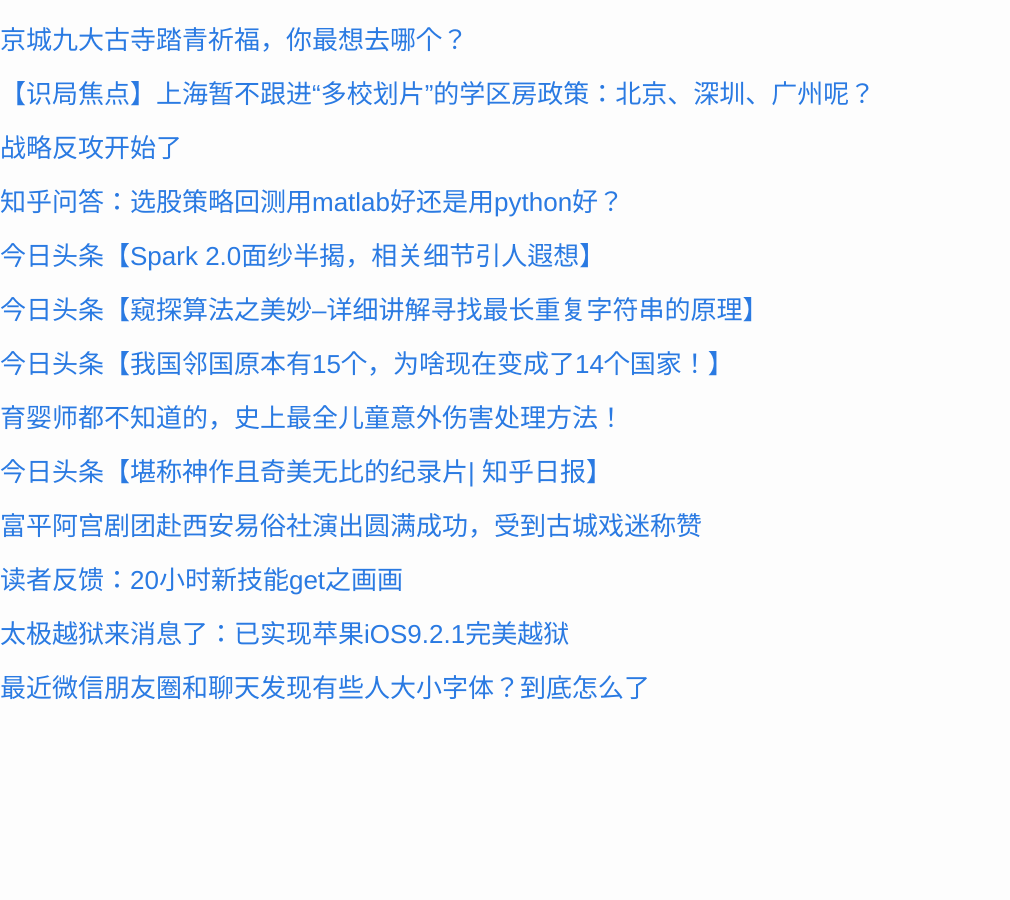
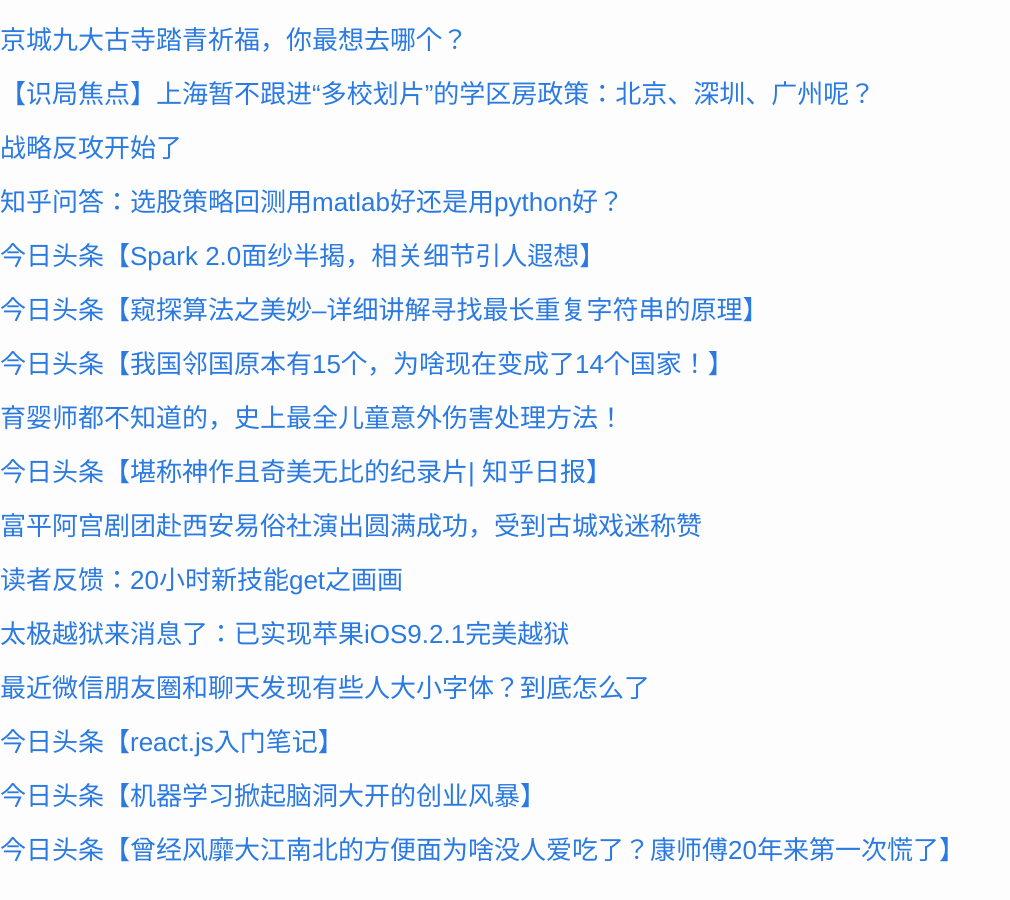
Before and after one commit to cnwarden/cnwarden.github.io, a Jekyll site: the page built from _posts/2016-02-22-test.markdown, in a window 1280 px wide and 900 px high, scrolled down 1218 px. Shown: the whole window, without its empty margins (0-1010 px from the left). Built offline with Jekyll 4.4.1, drawn with Linux system fonts in a browser that asks for light colours; before the commit the page ends 1956 px from its top, so only the background shows below that.

Commit message:
auto commit

```diff
--- a/_posts/2016-02-22-test.markdown
+++ b/_posts/2016-02-22-test.markdown
@@ -71,3 +71,9 @@ categories: update
 ### [太极越狱来消息了：已实现苹果iOS9.2.1完美越狱](http://mp.weixin.qq.com/s?__biz=MzA4ODczODExNQ==&mid=402215094&idx=1&sn=6dd07739ee4f92f9161ca627e65ad773&scene=0#wechat_redirect)
 
 ### [最近微信朋友圈和聊天发现有些人大小字体？到底怎么了](http://mp.weixin.qq.com/s?__biz=MzA4ODczODExNQ==&mid=402215094&idx=2&sn=8444eb8c11f7e6af0b82a5d6bf896dfc&scene=0#wechat_redirect)
+
+### [今日头条【react.js入门笔记】](http://toutiao.com/item/6254688948602274306/?iid=3578109516&app=news_article&tt_from=android_share&utm_source=email&utm_medium=toutiao_android&utm_campaign=client_share)
+
+### [今日头条【机器学习掀起脑洞大开的创业风暴】](http://toutiao.com/item/6254004778083287554/?iid=3578109516&app=news_article&tt_from=android_share&utm_source=email&utm_medium=toutiao_android&utm_campaign=client_share)
+
+### [今日头条【曾经风靡大江南北的方便面为啥没人爱吃了？康师傅20年来第一次慌了】](http://toutiao.com/item/6254732244976402945/?iid=3578109516&app=news_article&tt_from=android_share&utm_source=email&utm_medium=toutiao_android&utm_campaign=client_share)
```
